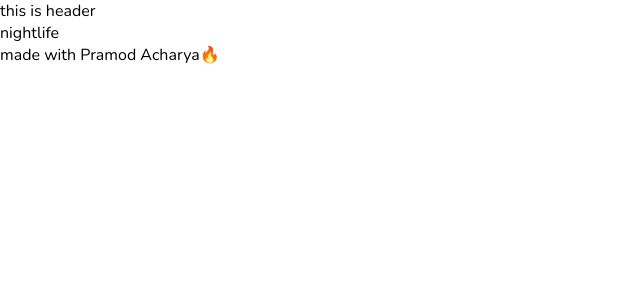
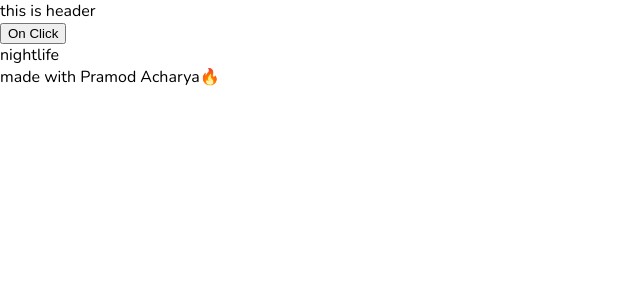
Before and after one commit to Pramod0328/zomato-clone, a React (Create React App) app: page / in a window 1280 px wide. Shown: the top 300 px of the page, without its empty margins (0-640 px from the left). Built offline with nearby package versions, Linux system fonts and the light colour scheme.

Commit message:
Tab option updated

```diff
--- a/src/components/common/tabOptions/index.js
+++ b/src/components/common/tabOptions/index.js
@@ -2,7 +2,9 @@ import react from 'react';
 
 const TabOptions = ({activeTab, setActiveTab})=>{
     return(
-        <></>
+        <div>
+            <button onClick={()=>setActiveTab("Nightlife")}>On Click</button>
+        </div>
     )
 }
 
```
